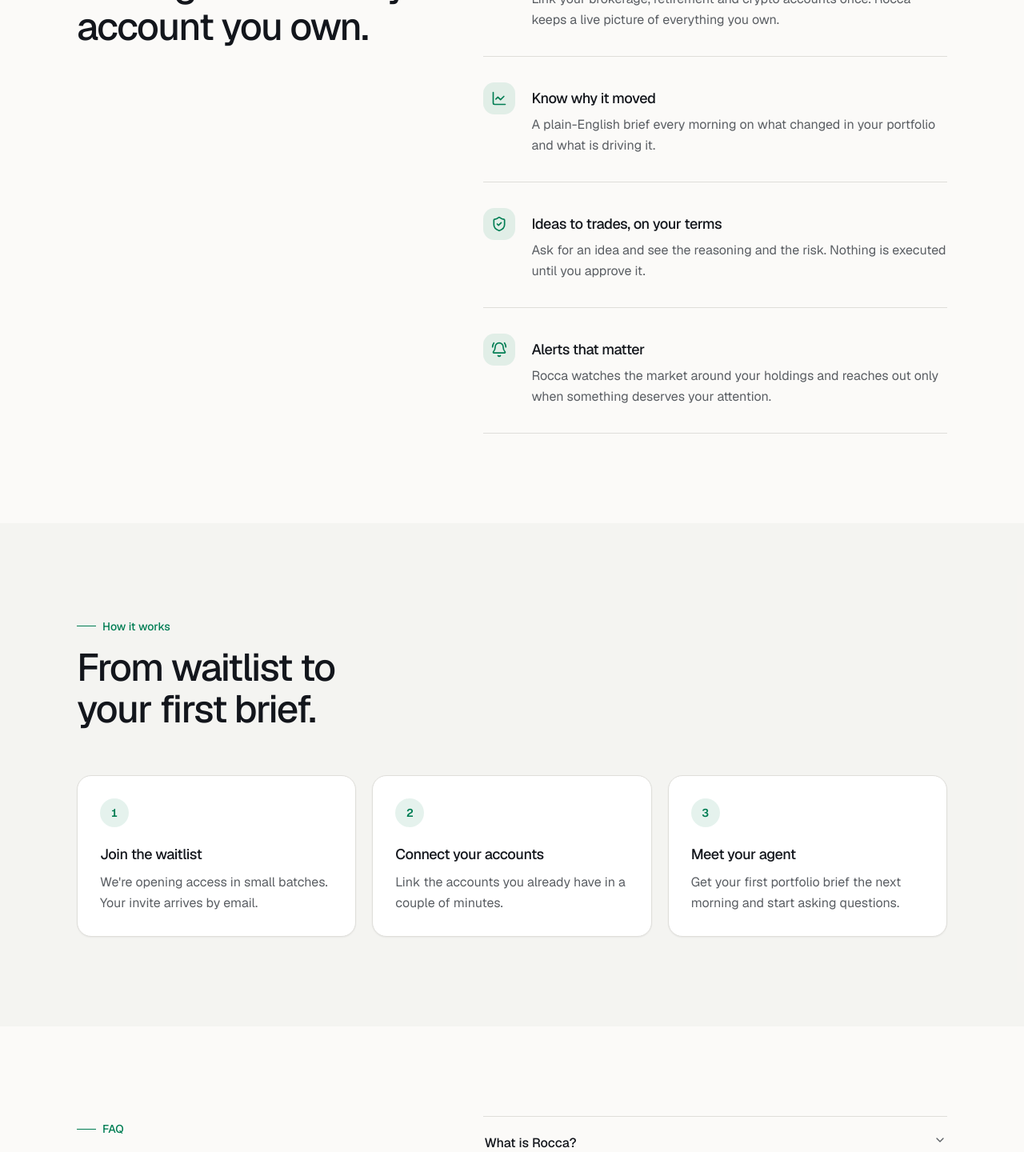
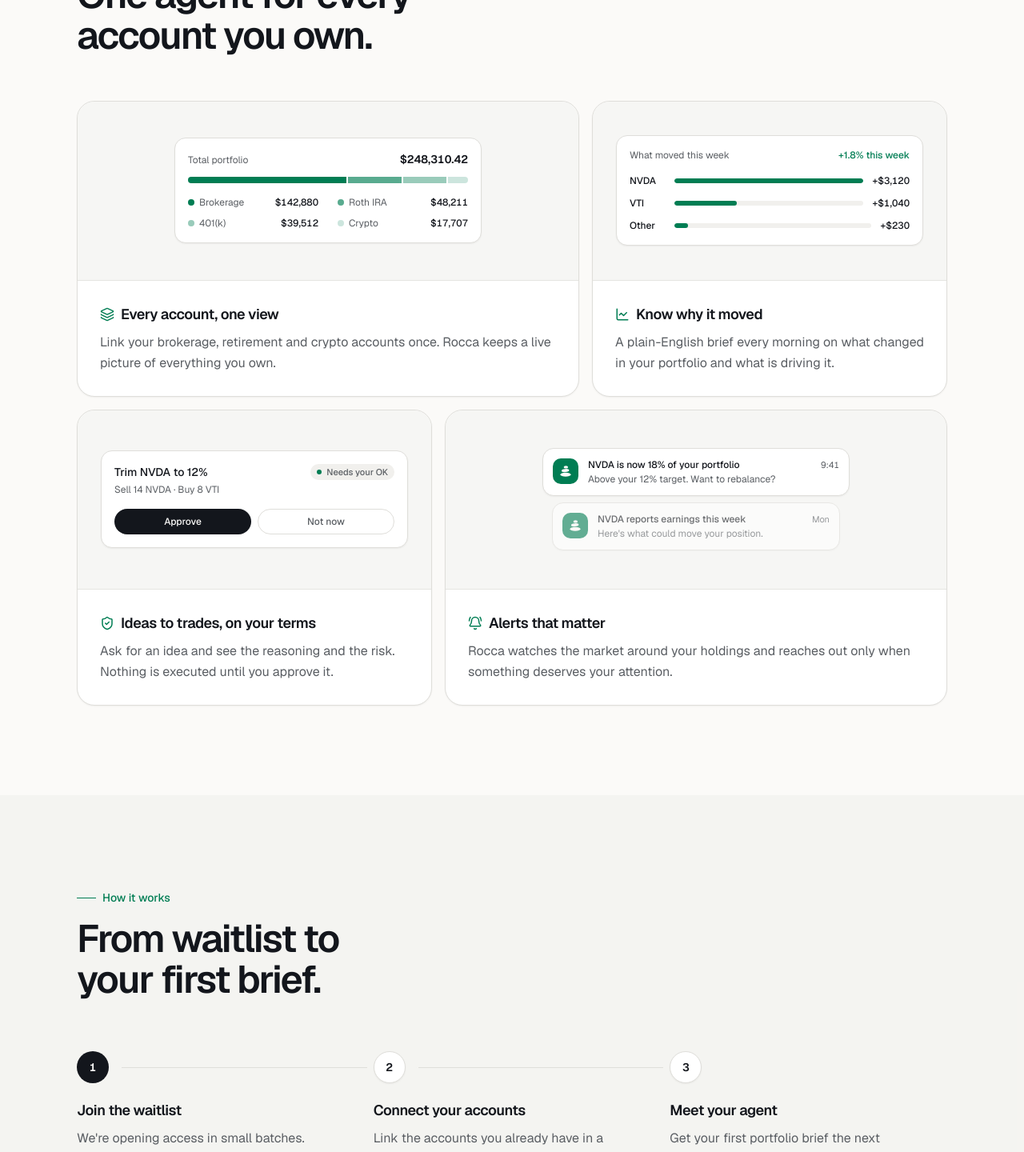
Before and after one commit to RobsonAraujo/rocca-web, a Next.js app: page / in a window 1280 px wide. Shown: the part 1060-2500 px from the top of the page at 80% size. Built offline with nearby package versions, Linux system fonts and the light colour scheme; no server answers.

Commit message:
feat: modern layout

```diff
--- a/src/features/landing/content.ts
+++ b/src/features/landing/content.ts
@@ -59,7 +59,11 @@ export const preview = {
   },
 } as const
 
+/** Stable key per feature, so a layout can attach visuals without relying on order. */
+export type FeatureId = "accounts" | "moves" | "approval" | "alerts"
+
 export type Feature = {
+  id: FeatureId
   icon: LucideIcon
   title: string
   description: string
@@ -70,30 +74,74 @@ export const features = {
   title: "One agent for every account you own.",
   items: [
     {
+      id: "accounts",
       icon: LayersIcon,
       title: "Every account, one view",
       description:
         "Link your brokerage, retirement and crypto accounts once. Rocca keeps a live picture of everything you own.",
     },
     {
+      id: "moves",
       icon: ChartLineIcon,
       title: "Know why it moved",
       description:
         "A plain-English brief every morning on what changed in your portfolio and what is driving it.",
     },
     {
+      id: "approval",
       icon: ShieldCheckIcon,
       title: "Ideas to trades, on your terms",
       description:
         "Ask for an idea and see the reasoning and the risk. Nothing is executed until you approve it.",
     },
     {
+      id: "alerts",
       icon: BellRingIcon,
       title: "Alerts that matter",
       description:
         "Rocca watches the market around your holdings and reaches out only when something deserves your attention.",
     },
   ] satisfies Feature[],
+} as const
+
+/**
+ * Simulated data for the small product vignettes on the light layout's
+ * feature cards. Decorative only and consistent with `preview` (the account
+ * values add up to `preview.portfolio.value`).
+ */
+export const illustrations = {
+  accounts: [
+    { name: "Brokerage", value: "$142,880", share: 57.5 },
+    { name: "Roth IRA", value: "$48,211", share: 19.4 },
+    { name: "401(k)", value: "$39,512", share: 15.9 },
+    { name: "Crypto", value: "$17,707", share: 7.2 },
+  ],
+  moves: {
+    title: "What moved this week",
+    /** `share` is relative to the largest mover, for the bar length. */
+    items: [
+      { symbol: "NVDA", amount: "+$3,120", share: 100 },
+      { symbol: "VTI", amount: "+$1,040", share: 33 },
+      { symbol: "Other", amount: "+$230", share: 7 },
+    ],
+  },
+  approval: {
+    title: "Trim NVDA to 12%",
+    status: "Needs your OK",
+    detail: "Sell 14 NVDA · Buy 8 VTI",
+  },
+  alerts: [
+    {
+      title: "NVDA is now 18% of your portfolio",
+      detail: "Above your 12% target. Want to rebalance?",
+      time: "9:41",
+    },
+    {
+      title: "NVDA reports earnings this week",
+      detail: "Here's what could move your position.",
+      time: "Mon",
+    },
+  ],
 } as const
 
 export const howItWorks = {
--- a/src/features/landing/light/light-landing.tsx
+++ b/src/features/landing/light/light-landing.tsx
@@ -11,8 +11,8 @@ import { SiteFooter } from "./site-footer"
 import { SiteHeader } from "./site-header"
 
 /**
- * Layout version "Light": clean sans headings, split hero with a product
- * showcase, list-style features. Uses the default (:root) tokens.
+ * Layout version "Light": split hero with a product showcase, bento features,
+ * timeline steps. Uses the default (:root) tokens.
  */
 export function LightLanding() {
   return (
--- a/src/features/landing/light/section-intro.tsx
+++ b/src/features/landing/light/section-intro.tsx
@@ -22,7 +22,7 @@ export function SectionIntro({
       </p>
       <h2
         id={id}
-        className="mt-4 text-4xl leading-[1.08] font-medium tracking-[-0.035em] text-balance sm:text-5xl"
+        className="mt-4 text-4xl leading-[1.06] font-semibold tracking-[-0.04em] text-balance sm:text-5xl"
       >
         {title}
       </h2>
--- a/src/features/landing/light/sections/faq.tsx
+++ b/src/features/landing/light/sections/faq.tsx
@@ -23,7 +23,7 @@ export function Faq() {
         <Accordion className="border-y border-border">
           {faq.items.map((item) => (
             <AccordionItem key={item.question} value={item.question}>
-              <AccordionTrigger className="gap-4 py-5 text-base font-medium hover:no-underline">
+              <AccordionTrigger className="gap-4 py-5 text-base font-medium transition-colors hover:text-brand hover:no-underline sm:text-[1.0625rem]">
                 {item.question}
               </AccordionTrigger>
               <AccordionContent className="max-w-prose pb-5 text-base leading-relaxed text-muted-foreground">
--- /dev/null
+++ b/src/features/landing/light/sections/feature-visuals.tsx
@@ -0,0 +1,153 @@
+import { LogoMark } from "@/components/layout/logo"
+import { illustrations, preview } from "@/features/landing/content"
+import { cn } from "@/lib/utils"
+
+/*
+ * Small static product vignettes for the bento feature cards. Purely
+ * decorative: the card's title and description carry the meaning, so the
+ * card hides these from assistive tech.
+ */
+
+/**
+ * Panels are size containers: on very small phones (< 17rem of content
+ * width) secondary details drop out instead of colliding.
+ */
+const panel =
+  "@container w-full max-w-sm rounded-xl border border-border bg-card p-4 shadow-soft"
+
+/** Hidden when the panel is too narrow to show it beside the main label. */
+const roomy = "hidden @[17rem]:inline"
+
+/** One brand hue at decreasing strength: no extra colors in the palette. */
+const tints = ["bg-brand", "bg-brand/65", "bg-brand/40", "bg-brand/20"]
+
+export function AccountsVisual() {
+  const { accounts } = illustrations
+  return (
+    <div className={panel}>
+      <div className="flex items-baseline justify-between gap-3">
+        <span className="text-xs text-muted-foreground">Total portfolio</span>
+        <span className="text-sm font-semibold tabular-nums">
+          {preview.portfolio.value}
+        </span>
+      </div>
+      <div className="mt-3 flex h-2 gap-0.5 overflow-hidden rounded-full">
+        {accounts.map((account, index) => (
+          <span
+            key={account.name}
+            className={tints[index]}
+            style={{ width: `${account.share}%` }}
+          />
+        ))}
+      </div>
+      <ul className="mt-4 grid grid-cols-2 gap-x-6 gap-y-2.5 text-xs">
+        {accounts.map((account, index) => (
+          <li
+            key={account.name}
+            className="flex items-center justify-between gap-2"
+          >
+            <span className="flex items-center gap-1.5 text-muted-foreground">
+              <span className={cn("size-2 rounded-full", tints[index])} />
+              {account.name}
+            </span>
+            <span className={cn("font-medium tabular-nums", roomy)}>
+              {account.value}
+            </span>
+          </li>
+        ))}
+      </ul>
+    </div>
+  )
+}
+
+export function MovesVisual() {
+  const { moves } = illustrations
+  return (
+    <div className={panel}>
+      <div className="flex items-baseline justify-between gap-3">
+        <span className="text-xs text-muted-foreground">{moves.title}</span>
+        <span className={cn("text-xs font-medium text-brand", roomy)}>
+          {preview.portfolio.change}
+        </span>
+      </div>
+      <ul className="mt-4 space-y-3">
+        {moves.items.map((move) => (
+          <li
+            key={move.symbol}
+            className="grid grid-cols-[2.75rem_1fr_auto] items-center gap-3 text-xs"
+          >
+            <span className="font-medium">{move.symbol}</span>
+            <span className="h-1.5 overflow-hidden rounded-full bg-muted">
+              <span
+                className="block h-full rounded-full bg-brand"
+                style={{ width: `${move.share}%` }}
+              />
+            </span>
+            <span className="font-medium tabular-nums">{move.amount}</span>
+          </li>
+        ))}
+      </ul>
+    </div>
+  )
+}
+
+export function ApprovalVisual() {
+  const { approval } = illustrations
+  return (
+    <div className={panel}>
+      <div className="flex items-center justify-between gap-3">
+        <p className="text-sm font-medium">{approval.title}</p>
+        <span className="inline-flex shrink-0 items-center gap-1.5 rounded-full bg-muted px-2 py-0.5 text-[11px] font-medium text-muted-foreground">
+          <span className="size-1.5 rounded-full bg-brand" />
+          {approval.status}
+        </span>
+      </div>
+      <p className="mt-1 text-xs text-muted-foreground">{approval.detail}</p>
+      <div className="mt-4 grid grid-cols-2 gap-2">
+        <span className="inline-flex h-8 items-center justify-center rounded-full bg-primary text-xs font-medium text-primary-foreground">
+          {preview.order.approve}
+        </span>
+        <span className="inline-flex h-8 items-center justify-center rounded-full border border-border text-xs font-medium text-muted-foreground">
+          {preview.order.dismiss}
+        </span>
+      </div>
+    </div>
+  )
+}
+
+type Alert = (typeof illustrations.alerts)[number]
+
+function AlertRow({ alert, className }: { alert: Alert; className?: string }) {
+  return (
+    <div
+      className={cn(
+        "flex items-start gap-3 rounded-xl border border-border bg-card p-3 shadow-soft",
+        className,
+      )}
+    >
+      <span className="grid size-8 shrink-0 place-items-center rounded-lg bg-brand">
+        <LogoMark className="size-4 text-brand-foreground" />
+      </span>
+      <div className="min-w-0 flex-1">
+        <p className="truncate text-xs font-medium">{alert.title}</p>
+        <p className="mt-0.5 truncate text-xs text-muted-foreground">
+          {alert.detail}
+        </p>
+      </div>
+      <span className="shrink-0 text-[11px] text-muted-foreground tabular-nums">
+        {alert.time}
+      </span>
+    </div>
+  )
+}
+
+export function AlertsVisual() {
+  const [latest, earlier] = illustrations.alerts
+  return (
+    <div className="w-full max-w-sm space-y-2">
+      <AlertRow alert={latest} />
+      {/* The older alert recedes, suggesting a notification stack. */}
+      <AlertRow alert={earlier} className="mx-3 opacity-60" />
+    </div>
+  )
+}
--- a/src/features/landing/light/sections/features.tsx
+++ b/src/features/landing/light/sections/features.tsx
@@ -1,38 +1,66 @@
+import type { FeatureId } from "@/features/landing/content"
 import { features } from "@/features/landing/content"
+import { cn } from "@/lib/utils"
 
 import { Section } from "../primitives"
 import { SectionIntro } from "../section-intro"
+import {
+  AccountsVisual,
+  AlertsVisual,
+  ApprovalVisual,
+  MovesVisual,
+} from "./feature-visuals"
+
+/** Bento layout: wide/narrow cards alternate on large screens (12-col grid). */
+const bento: Record<
+  FeatureId,
+  { span: string; Visual: () => React.ReactNode }
+> = {
+  accounts: { span: "lg:col-span-7", Visual: AccountsVisual },
+  moves: { span: "lg:col-span-5", Visual: MovesVisual },
+  approval: { span: "lg:col-span-5", Visual: ApprovalVisual },
+  alerts: { span: "lg:col-span-7", Visual: AlertsVisual },
+}
 
 export function Features() {
   return (
     <Section id="features" aria-labelledby="features-title">
-      <div className="grid gap-12 lg:grid-cols-[0.85fr_1.15fr] lg:gap-20">
       <SectionIntro
         id="features-title"
         eyebrow={features.eyebrow}
         title={features.title}
-          className="lg:sticky lg:top-28 lg:self-start"
       />
 
-        <ul className="divide-y divide-border border-y border-border">
-          {features.items.map(({ icon: Icon, title, description }) => (
-            <li key={title} className="flex gap-5 py-7 sm:py-8">
-              <span className="grid size-10 shrink-0 place-items-center rounded-xl bg-brand/10 text-brand">
-                <Icon className="size-5" aria-hidden />
-              </span>
-              {/* pt-1.5 centers the title's first line on the icon. */}
-              <div className="pt-1.5">
-                <h3 className="text-lg leading-7 font-medium tracking-tight">
+      <ul className="mt-12 grid gap-4 md:grid-cols-2 lg:mt-14 lg:grid-cols-12">
+        {features.items.map(({ id, icon: Icon, title, description }) => {
+          const { span, Visual } = bento[id]
+          return (
+            <li
+              key={id}
+              className={cn(
+                "flex flex-col overflow-hidden rounded-3xl border border-border bg-card shadow-soft",
+                span,
+              )}
+            >
+              <div
+                aria-hidden
+                className="flex h-52 items-center justify-center border-b border-border/70 bg-secondary/60 p-5 sm:h-56 sm:p-6"
+              >
+                <Visual />
+              </div>
+              <div className="p-6 sm:p-7">
+                <h3 className="flex items-center gap-2 text-lg font-semibold tracking-tight">
+                  <Icon className="size-4.5 shrink-0 text-brand" aria-hidden />
                   {title}
                 </h3>
-                <p className="mt-1.5 leading-relaxed text-muted-foreground">
+                <p className="mt-2 leading-relaxed text-muted-foreground">
                   {description}
                 </p>
               </div>
             </li>
-          ))}
+          )
+        })}
       </ul>
-      </div>
     </Section>
   )
 }
--- a/src/features/landing/light/sections/final-cta.tsx
+++ b/src/features/landing/light/sections/final-cta.tsx
@@ -12,7 +12,7 @@ export function FinalCta() {
           <LogoMark className="size-10" />
           <h2
             id="final-cta-title"
-            className="mt-6 text-4xl leading-[1.06] font-medium tracking-[-0.04em] text-balance sm:text-5xl"
+            className="mt-6 text-4xl leading-[1.06] font-semibold tracking-[-0.04em] text-balance sm:text-5xl"
           >
             {finalCta.title}
           </h2>
--- a/src/features/landing/light/sections/how-it-works.tsx
+++ b/src/features/landing/light/sections/how-it-works.tsx
@@ -1,9 +1,16 @@
 import { howItWorks } from "@/features/landing/content"
+import { cn } from "@/lib/utils"
 
 import { Section } from "../primitives"
 import { SectionIntro } from "../section-intro"
 
+/**
+ * Connected timeline: vertical on phones, horizontal from md up. Step 1 is
+ * filled to mark where the visitor is right now: about to join the waitlist.
+ */
 export function HowItWorks() {
+  const { steps } = howItWorks
+
   return (
     <Section
       id="how-it-works"
@@ -16,30 +23,41 @@ export function HowItWorks() {
         title={howItWorks.title}
       />
 
-      <ol className="mt-12 grid gap-4 sm:mt-14 md:grid-cols-3 md:gap-5">
-        {howItWorks.steps.map((step, index) => (
-          // Number beside the text on phones (compact), above it from md up.
-          <li
-            key={step.title}
-            className="flex gap-4 rounded-2xl border border-border bg-card p-5 shadow-soft sm:p-6 md:flex-col md:gap-5 lg:p-7"
-          >
+      <ol className="mt-12 grid gap-8 md:mt-16 md:grid-cols-3 md:gap-6">
+        {steps.map((step, index) => {
+          const isFirst = index === 0
+          const isLast = index === steps.length - 1
+          return (
+            <li key={step.title} className="relative flex gap-5 md:flex-col">
+              {!isLast && (
+                <span
+                  aria-hidden
+                  className="absolute top-12 -bottom-6 left-5 w-px bg-border md:top-5 md:-right-4 md:bottom-auto md:left-14 md:h-px md:w-auto"
+                />
+              )}
               {/* The <ol> already announces the order; the number is visual. */}
               <span
                 aria-hidden
-              className="grid size-9 shrink-0 place-items-center rounded-full bg-brand/10 text-sm font-semibold text-brand tabular-nums"
+                className={cn(
+                  "relative grid size-10 shrink-0 place-items-center rounded-full text-sm font-semibold tabular-nums",
+                  isFirst
+                    ? "bg-primary text-primary-foreground"
+                    : "border border-border bg-card shadow-soft",
+                )}
               >
                 {index + 1}
               </span>
-            <div className="pt-1 md:pt-0">
-              <h3 className="text-lg leading-7 font-medium tracking-tight">
+              <div className="pt-1.5 md:pt-0">
+                <h3 className="text-lg leading-7 font-semibold tracking-tight">
                   {step.title}
                 </h3>
-              <p className="mt-2 leading-relaxed text-muted-foreground">
+                <p className="mt-2 max-w-xs leading-relaxed text-muted-foreground">
                   {step.description}
                 </p>
               </div>
             </li>
-        ))}
+          )
+        })}
       </ol>
     </Section>
   )
```
Also changed, not shown: src/features/landing/light/sections/principles.tsx (+5 -8 lines), 1 other file (tests, documents, lock files or other folders). Lines whose indentation alone changed are shown as unchanged.
